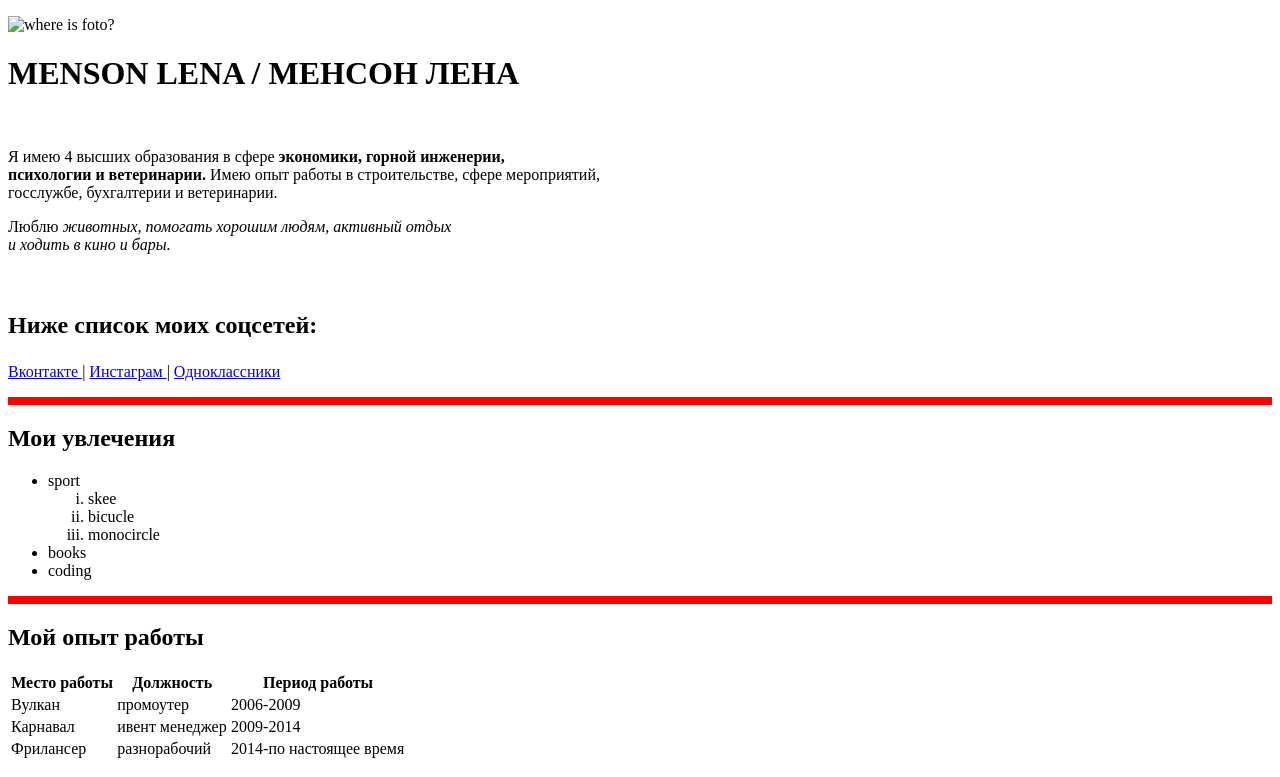
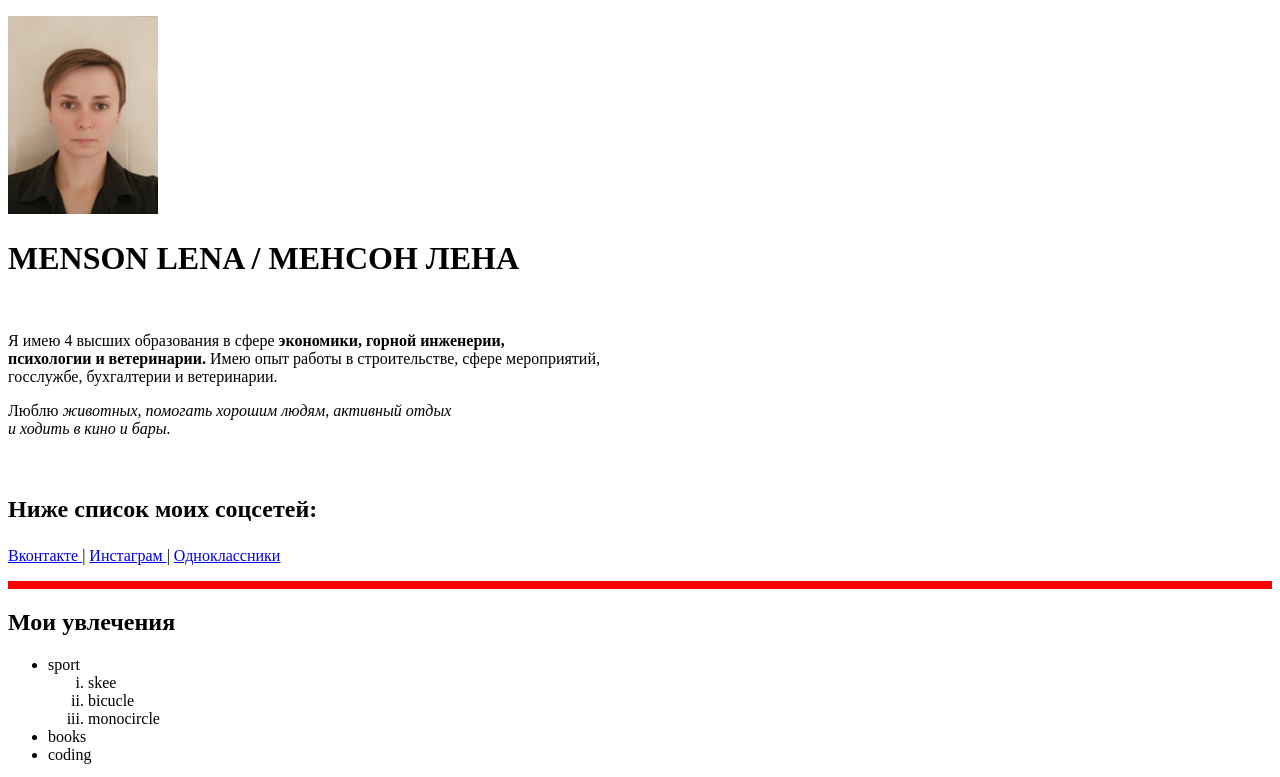
Before and after one commit to MensonLena/resume, a plain HTML site: page 05_resume_task_img_links.html in a window 1280 px wide. Shown: the top 777 px of the page. Drawn offline with Linux system fonts and the light colour scheme.

Commit message:
Update 05_resume_task_img_links.html

```diff
--- a/05_resume_task_img_links.html
+++ b/05_resume_task_img_links.html
@@ -8,7 +8,7 @@
     <title>LenaMensonResume</title>
 </head>
 <body>
-    <p><img src="imgs/IMG_20180903_100422.jpg" alt="where is foto?" width="150"></p>
+    <p><img src="IMG_20180903_100422.jpg" alt="where is foto?" width="150"></p>
     <h1>MENSON LENA / МЕНСОН ЛЕНА</h1>
     <br>
     <p>Я имею 4 высших образования в сфере <strong>экономики, горной инженерии,
```
